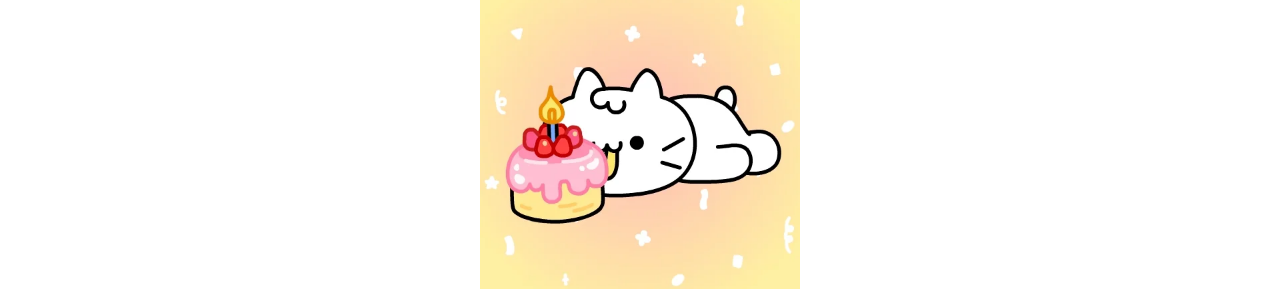
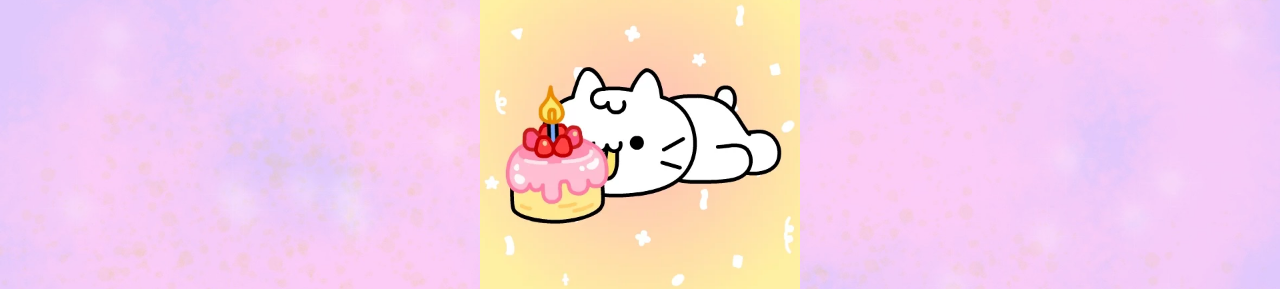
Before and after one commit to ttnfa/TTsBirthday, a website: page rsvp.html in a window 1280 px wide. Shown: the part 203-492 px from the top of the page. Drawn offline with Linux system fonts and the light colour scheme; the site is published under a folder, as on GitHub Pages, so addresses that start at the root find nothing.

Commit message:
Update rsvp_style.css

```diff
--- a/rsvp_style.css
+++ b/rsvp_style.css
@@ -3,7 +3,7 @@
     margin: 0;
     padding: 0;
     font-family: "Brush Script MT",Helvetica, sans-serif;
-    background: url("/images/PinkPurple.jpeg") no-repeat center fixed;
+    background: url("images/PinkPurple.jpeg") no-repeat center fixed;
     background-size: cover;
   }
 /* NAVBAR*/
```
